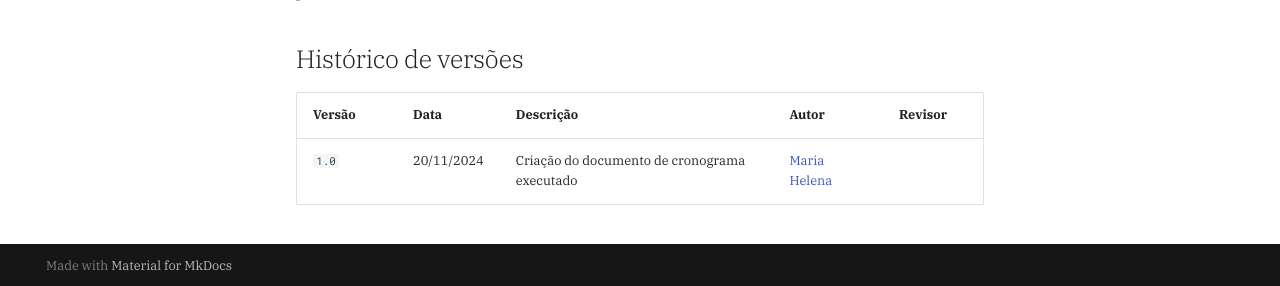
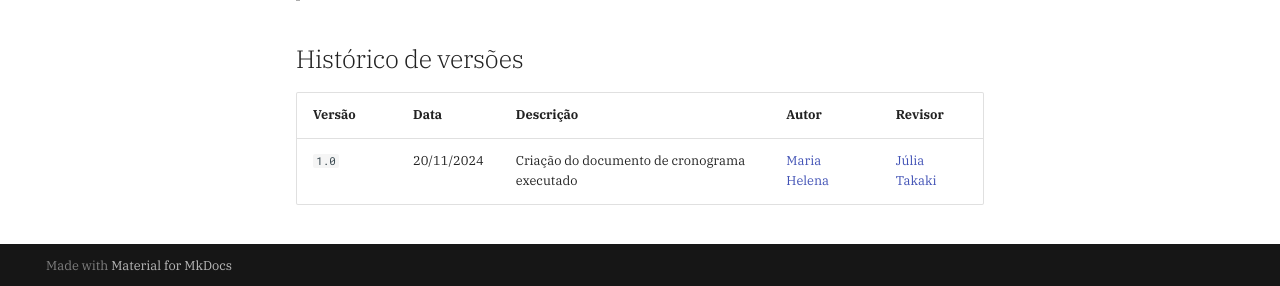
Before and after one commit to Requisitos-de-Software/2024.2-Grupo05, an MkDocs documentation site: the page built from docs/Planejamento-do-projeto/cronograma-executado.md, in a window 1280 px wide and 900 px high, scrolled down 1323 px. Shown: the part 611-897 px from the top of the window. Built offline with MkDocs 1.6.1 and Material for MkDocs 9.7.7, drawn with Linux system fonts in a browser that asks for light colours; comment, search, counter and statistics services are not loaded.

Commit message:
adicionando revisor do cronograma

```diff
--- a/docs/Planejamento-do-projeto/cronograma-executado.md
+++ b/docs/Planejamento-do-projeto/cronograma-executado.md
@@ -685,4 +685,4 @@ Na tabela 1 é apresentado o planejamento geral do projeto, com as entregas de t
 ## Histórico de versões
 | Versão | Data       | Descrição | Autor     |       Revisor         |
 | ------ | ---------- | --------- | --------- | --------------------- |
-| `1.0` | 20/11/2024  | Criação do documento de cronograma executado | [Maria Helena](https://github.com/MariaCHelena) |  |
+| `1.0` | 20/11/2024  | Criação do documento de cronograma executado | [Maria Helena](https://github.com/MariaCHelena) |[Júlia Takaki](https://github.com/juliatakaki)|
```
